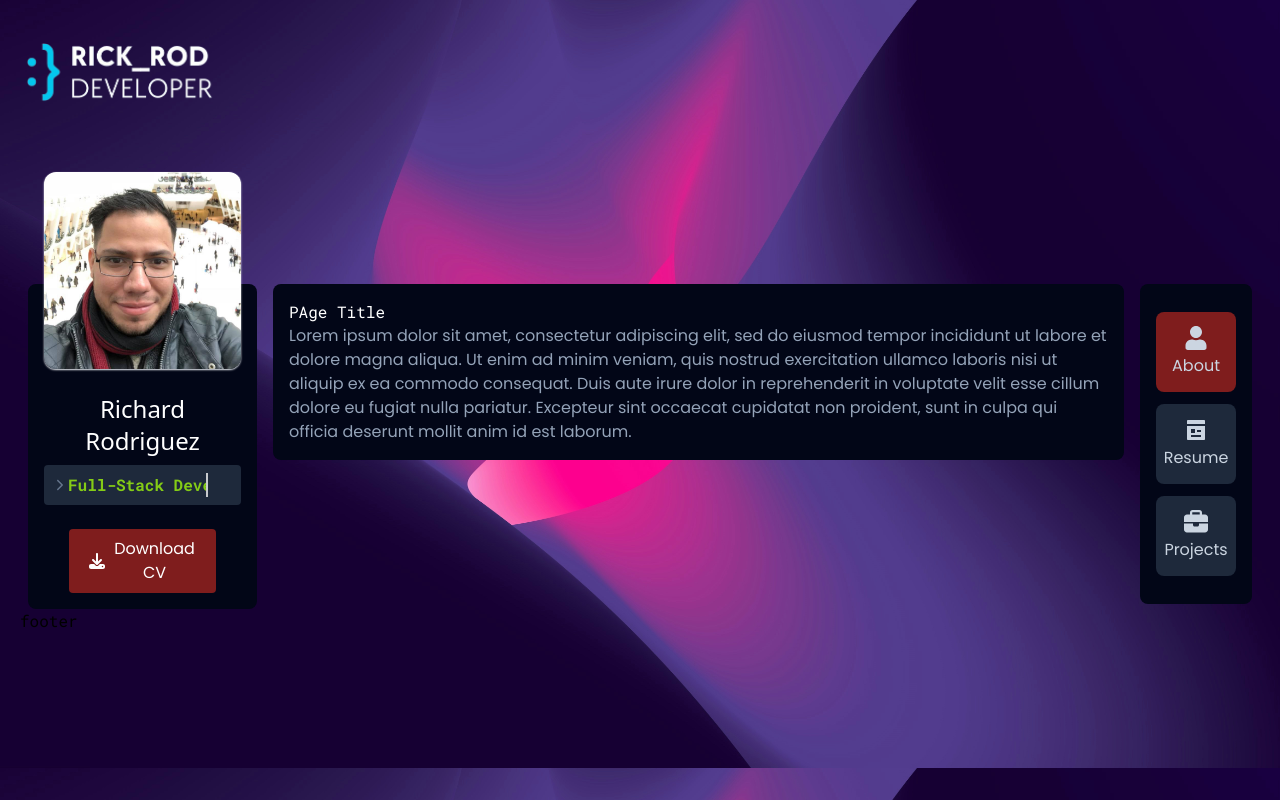
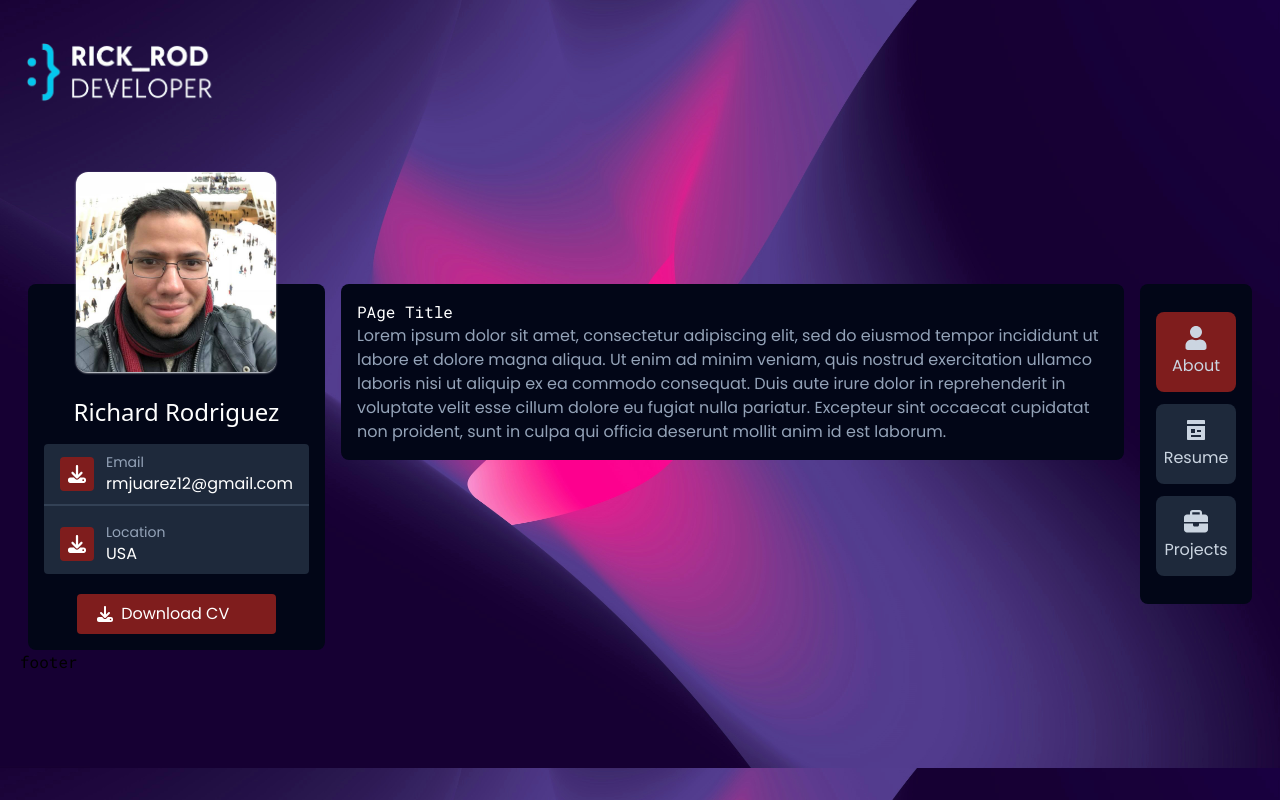
Before and after one commit to rmjuarez12/personal-portfolio, a Next.js app: page / in a window 1280 px wide. Built offline with nearby package versions, Linux system fonts and the light colour scheme.

Commit message:
Improved previously created components

```diff
--- a/src/components/sections/GeneralInfo.tsx
+++ b/src/components/sections/GeneralInfo.tsx
@@ -1,8 +1,8 @@
 import Image from "next/image";
-import TypewritterText from "../ui/TypewritterText";
 import Button from "../ui/Button";
 
 import { FaDownload } from "react-icons/fa6";
+import InfoCard from "../ui/InfoCard";
 
 export default function GeneralInfo() {
   return (
@@ -15,9 +15,30 @@ export default function GeneralInfo() {
         height={200}
       />
 
-      <h2 className='text-2xl mb-2 text-center'>Richard Rodriguez</h2>
+      <h2 className='text-2xl mb-4 text-center'>Richard Rodriguez</h2>
 
-      <TypewritterText />
+      <div className='mb-5 bg-slate-800 rounded'>
+        {/* <InfoCard
+          icon={<FaDownload />}
+          label={"Phone"}
+          description={"786.380.0965"}
+          isLast={false}
+        /> */}
+
+        <InfoCard
+          icon={<FaDownload />}
+          label={"Email"}
+          description={"rmjuarez12@gmail.com"}
+          isLast={false}
+        />
+
+        <InfoCard
+          icon={<FaDownload />}
+          label={"Location"}
+          description={"USA"}
+          isLast={true}
+        />
+      </div>
 
       <Button btnTxt='Download CV' newTab={true} icon={<FaDownload />} />
     </>
--- a/src/components/ui/CodeSnippet.tsx
+++ b/src/components/ui/CodeSnippet.tsx
@@ -1,18 +1,57 @@
-export default function CodeSnippet() {
+"use client";
+
+import { robotoMono } from "@/utility/fonts";
+import gsap, { SteppedEase } from "gsap";
+import { useEffect } from "react";
+
+export default function CodeSnippet({ codeLines }: CodeSnippetProps) {
+  useEffect(() => {
+    gsap.to(".codesnippet-box", {
+      width: "auto",
+      duration: 1,
+    });
+  }, []);
+
   return (
-    <div className='bg-slate-800 py-2'>
-      <CodeLine
-        lineNum='1'
-        lineText='const <span>profession</span> = ['
-        isHighlight={false}
-      />
-      <CodeLine lineNum='2' lineText=']' isHighlight={false} />
+    <div className='bg-slate-800 py-2 rounded-sm codesnippet-box w-1 overflow-hidden'>
+      {codeLines.map((item: any, index) => {
+        return (
+          <CodeLine
+            key={index}
+            lineNum={(index + 1).toString()}
+            lineText={item?.text}
+            isHighlight={item?.highlight}
+          />
+        );
+      })}
     </div>
   );
 }
 
+interface CodeSnippetProps {
+  codeLines: Array<any>;
+}
+
 function CodeLine(props: CodeLineProps) {
-  return <>{props.lineText}</>;
+  return (
+    <div
+      className={`flex flex-row px-2 whitespace-nowrap ${
+        robotoMono.className
+      } ${
+        props.isHighlight &&
+        "bg-neutral-600 border-neutral-800 border-solid border-l-4 text-lime-500"
+      }`}
+    >
+      <div
+        className={`select-none ${
+          props.isHighlight ? "mr-5 text-slate-800" : "mr-2 text-slate-600"
+        }`}
+      >
+        {props.lineNum}
+      </div>
+      <div className='w-11/12'>{props.lineText}</div>
+    </div>
+  );
 }
 
 interface CodeLineProps {
--- a/src/components/ui/TypewritterText.tsx
+++ b/src/components/ui/TypewritterText.tsx
@@ -14,9 +14,8 @@ export default function TypewritterText() {
 
     tl.fromTo(
       ".typewritter-box",
-      { width: 5, height: 5 },
+      { height: 5 },
       {
-        width: "auto",
         height: "auto",
         duration: 2,
       }
@@ -52,13 +51,13 @@ export default function TypewritterText() {
   }, []);
 
   return (
-    <div className='typewritter-box bg-slate-800 flex flex-row items-center p-2 w-fit mx-auto rounded mb-6'>
-      <div className='text-slate-500'>
+    <div className='typewritter-box bg-slate-800 flex flex-row items-center p-2 w-fit rounded mb-6'>
+      <div className='text-slate-500 text-2xl'>
         <IoIosArrowForward />
       </div>
 
       <div
-        className={`anim-typewriter text-lime-500 font-bold ${robotoMono.className}`}
+        className={`anim-typewriter text-lime-500 font-bold ${robotoMono.className} text-2xl`}
       >
         Full-Stack Developer
       </div>
```
